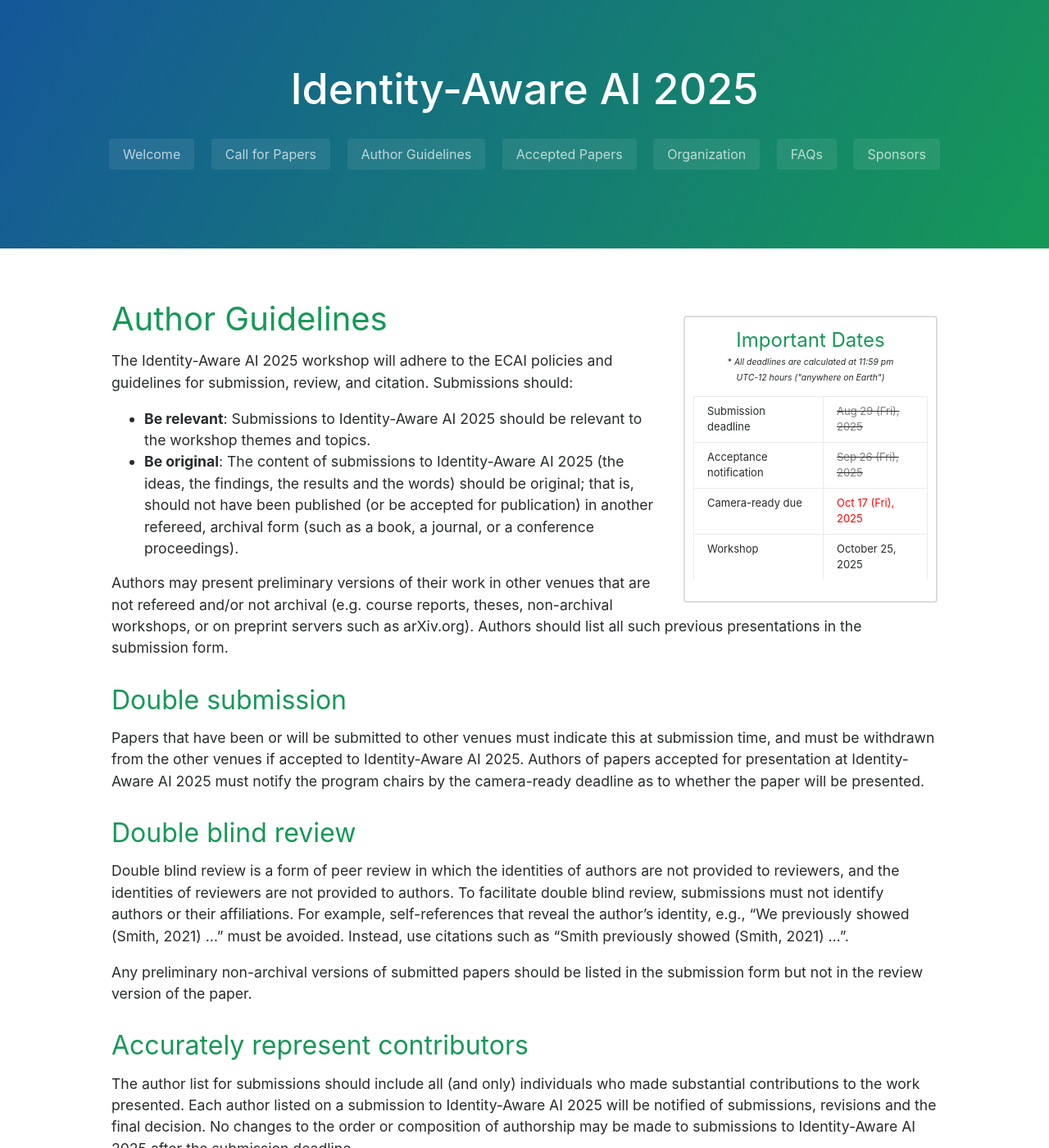
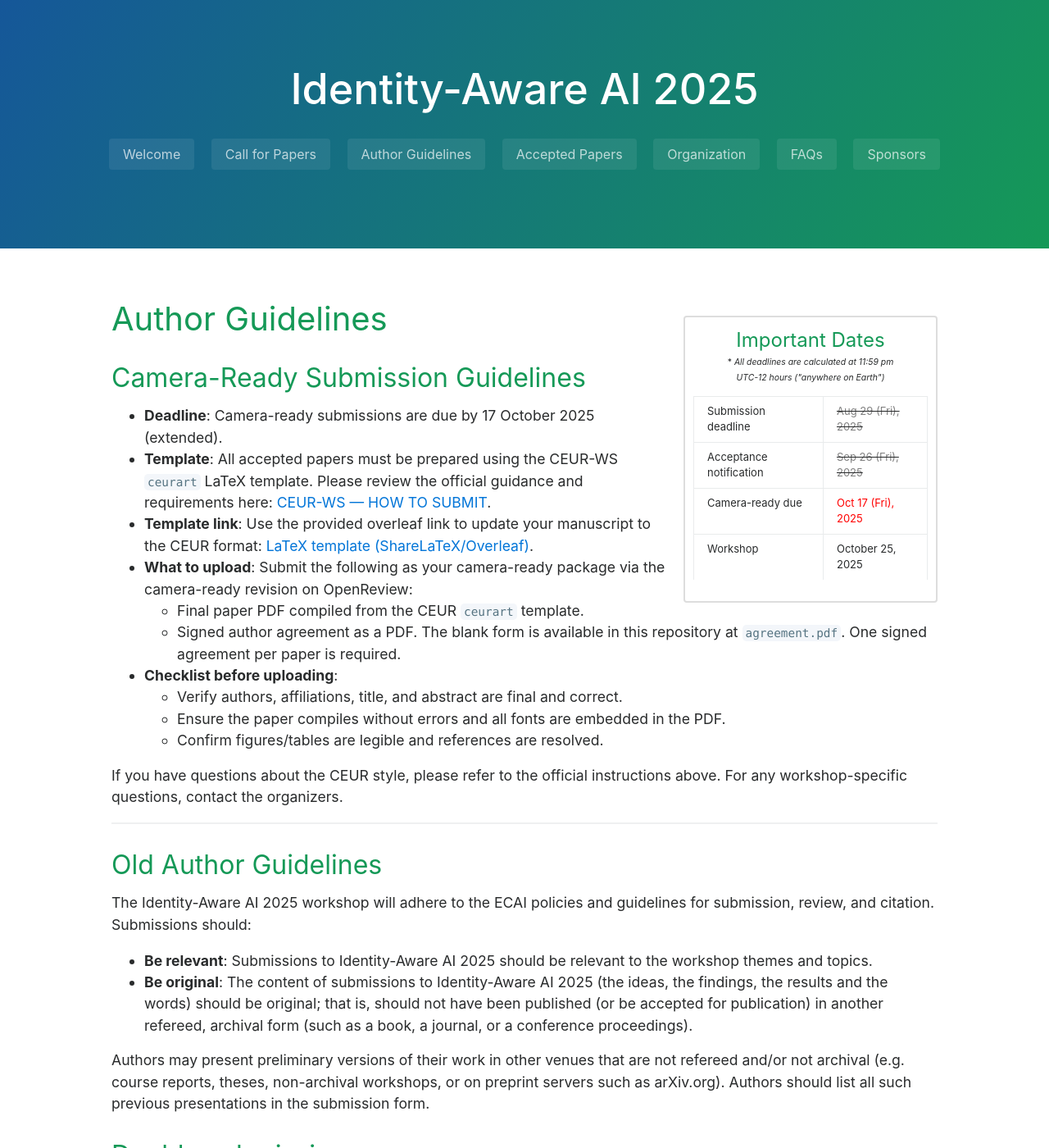
Before and after one commit to identity-aware-ai/identity-aware-ai.github.io, a Jekyll site: the page built from author.md, in a window 1280 px wide and 1400 px high. Shown: the whole window at 82% size. Built offline with Jekyll 4.4.1, drawn with Linux system fonts in a browser that asks for light colours.

Commit message:
updated the dates

```diff
--- a/author.md
+++ b/author.md
@@ -6,6 +6,26 @@ order : 1
 ---
 
 # Author Guidelines
+
+## Camera-Ready Submission Guidelines
+
+- __Deadline__: Camera-ready submissions are due by 17 October 2025 (extended).
+- __Template__: All accepted papers must be prepared using the CEUR-WS `ceurart` LaTeX template. Please review the official guidance and requirements here: [CEUR-WS — HOW TO SUBMIT](https://ceur-ws.org/HOWTOSUBMIT.html).
+- __Template link__: Use the provided overleaf link to update your manuscript to the CEUR format: [LaTeX template (ShareLaTeX/Overleaf)](https://sharelatex.gwdg.de/read/rmmhkszmktpm#4301dc).
+- __What to upload__: Submit the following as your camera-ready package via the camera-ready revision on OpenReview:
+  - Final paper PDF compiled from the CEUR `ceurart` template.
+  - Signed author agreement as a PDF. The blank form is available in this repository at [`agreement.pdf`](/agreement.pdf). One signed agreement per paper is required.
+- __Checklist before uploading__:
+  - Verify authors, affiliations, title, and abstract are final and correct.
+  - Ensure the paper compiles without errors and all fonts are embedded in the PDF.
+  - Confirm figures/tables are legible and references are resolved.
+
+If you have questions about the CEUR style, please refer to the official instructions above. For any workshop-specific questions, contact the organizers.
+
+----
+
+## Old Author Guidelines
+
 The Identity-Aware AI 2025 workshop will adhere to the ECAI policies and guidelines for submission, review, and citation. Submissions should:
 
 - __Be relevant__: Submissions to Identity-Aware AI 2025 should be relevant to the workshop themes and topics.
```
